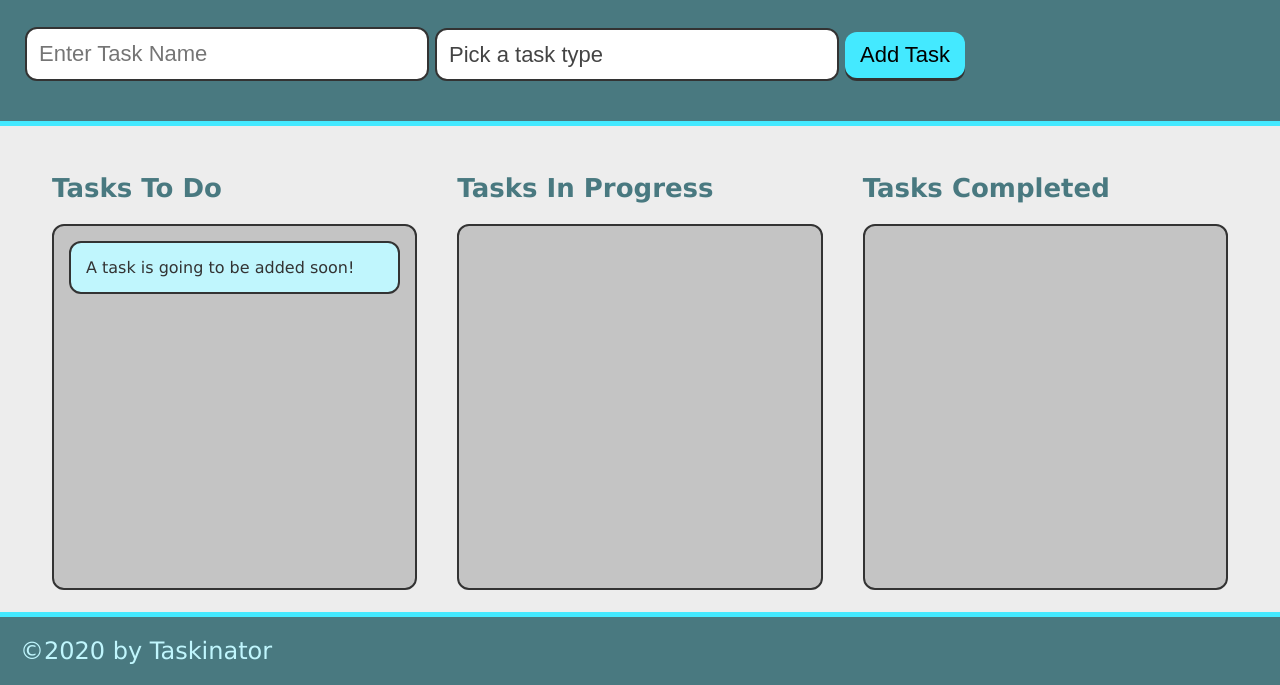
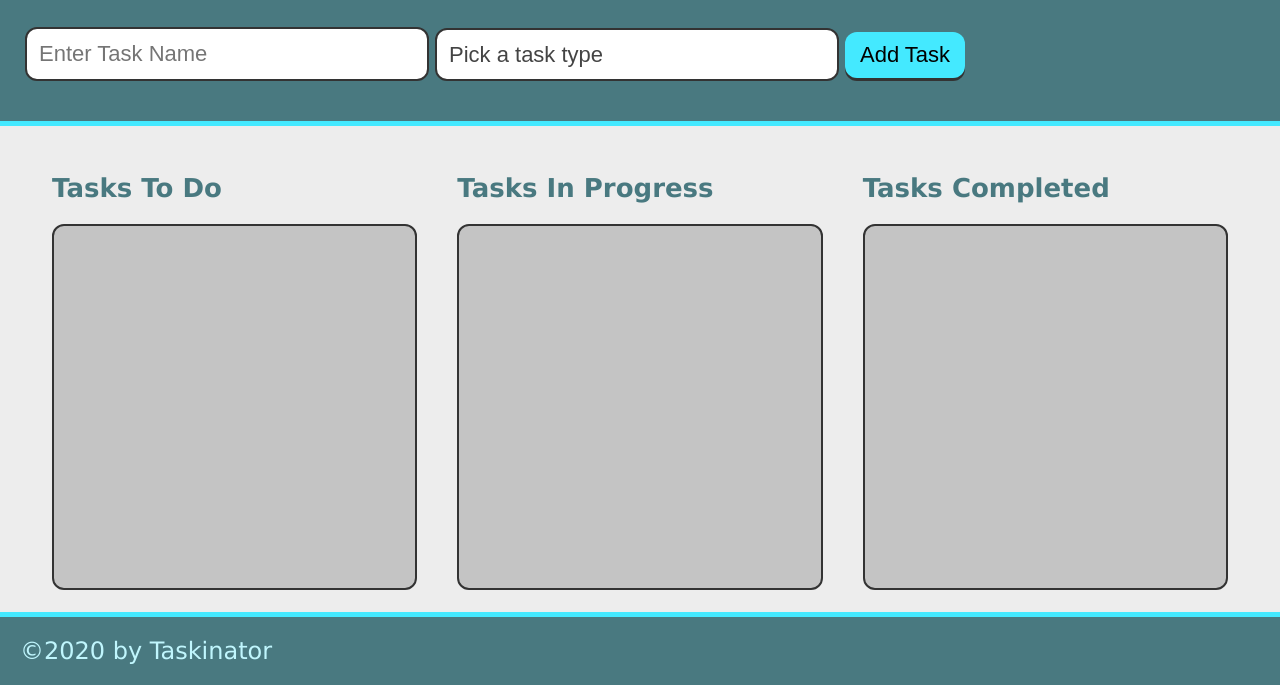
Before and after one commit to kotalilyy/taskinator, a plain HTML site: page index.html in a window 1280 px wide. Shown: the part 115-800 px from the top of the page. Drawn offline with Linux system fonts and the light colour scheme.

Commit message:
update html

```diff
--- a/assets/script.js
+++ b/assets/script.js
@@ -172,7 +172,7 @@ var deleteTask = function(taskId) {
 // create a new task
 formEl.addEventListener("submit", taskFormHandler);
 
-//for edit and delete buttons
+// for edit and delete buttons
 pageContentEl.addEventListener("click", taskButtonHandler);
 
 //for changing the status
--- a/index.html
+++ b/index.html
@@ -29,13 +29,11 @@
       </div>
     </form>
 </header>
-
 <main class="page-content" id="page-content">
+  <!--tasks to do-->
         <section class="task-list-wrapper">
             <h2 class="list-title">Tasks To Do</h2>
-            <ul class="task-list" id="tasks-to-do">
-              <li class="task-item">A task is going to be added soon!</li>
-          </ul>
+            <ul class="task-list" id="tasks-to-do"></ul>
         </section>
         <!-- Tasks In Progress -->
 <section class="task-list-wrapper">
```
